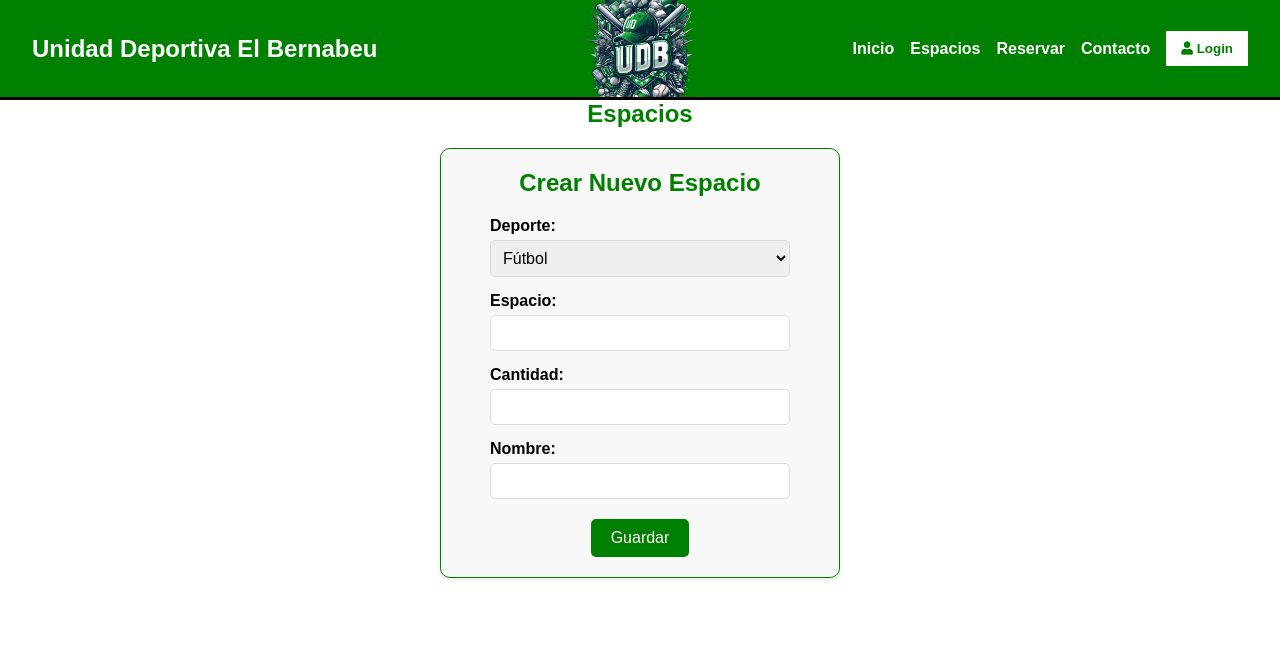
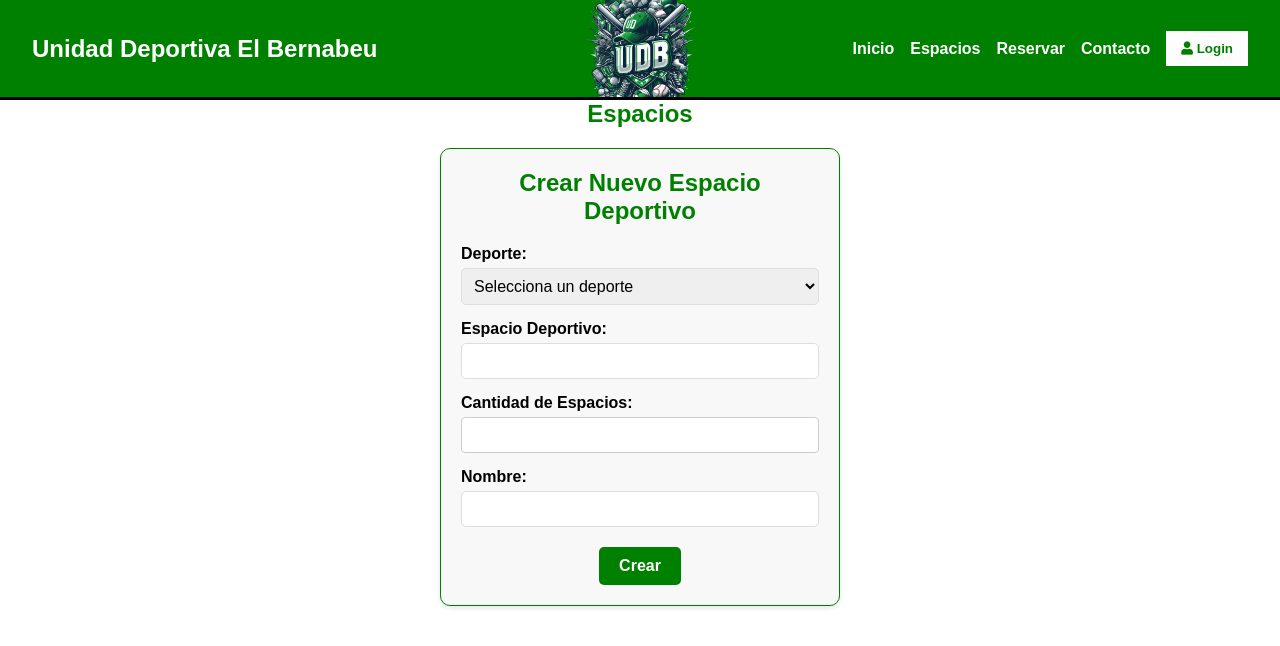
Before and after one commit to YoSuarezz/FrontEnd-RentaDeportiva, a React (Create React App) app: page /espacios in a window 1280 px wide. Both pictures are taken after a click on the button "Crear Espacio". Shown: the top 646 px of the page. Built offline with nearby package versions, Linux system fonts and the light colour scheme.

Commit message:
Implementacion excepciones y modificacion funcionalidad

```diff
--- a/package.json
+++ b/package.json
@@ -6,6 +6,7 @@
     "@testing-library/jest-dom": "^5.17.0",
     "@testing-library/react": "^13.4.0",
     "@testing-library/user-event": "^13.5.0",
+    "axios": "^1.6.8",
     "react": "^18.3.1",
     "react-dom": "^18.3.1",
     "react-router-dom": "^6.23.0",
--- a/src/components/CrearEspacio.jsx
+++ b/src/components/CrearEspacio.jsx
@@ -1,52 +1,100 @@
 import React, { useState } from 'react';
 
-const CrearEspacio = ({ onClose }) => {
+const CrearEspacio = () => {
     const [deporte, setDeporte] = useState('');
     const [espacio, setEspacio] = useState('');
     const [inventario, setInventario] = useState('');
     const [nombre, setNombre] = useState('');
+    const [mostrarConfirmacion, setMostrarConfirmacion] = useState(false);
+    const [error, setError] = useState('');
 
-  // Función para manejar el envío del formulario
     const handleSubmit = (e) => {
         e.preventDefault();
-    console.log('Deporte seleccionado:', deporte);
-    console.log('Espacio seleccionado:', espacio);
-    console.log('Inventario seleccionado:', inventario);
-    console.log('Nombre introducido:', nombre);
-    // Cerrar el formulario
-    onClose();
+
+        // Validar que ninguna casilla esté vacía
+        if (!deporte || !espacio || !inventario || !nombre) {
+            setError('Por favor completa todos los campos.');
+            return;
+        }
+
+        // Validar formato y longitud de inventario
+        const inventarioNumber = parseInt(inventario);
+        if (isNaN(inventarioNumber) || inventarioNumber <= 0) {
+            setError('La cantidad de espacios debe ser un número entero positivo.');
+            return;
+        }
+
+        // Validar formato y contenido de espacio y nombre (solo caracteres permitidos)
+        if (!/^[a-zA-Z\s]+$/.test(espacio)) {
+            setError('El espacio solo puede contener letras y espacios.');
+            return;
+        }
+
+        // Crear objeto con los datos del espacio
+        const datosEspacio = {
+            deporte,
+            espacio,
+            inventario,
+            nombre
+        };
+
+        // Mostrar mensaje de confirmación con los datos del espacio creado
+        setMostrarConfirmacion(datosEspacio);
+
+        // Limpiar campos y errores
+        setDeporte('');
+        setEspacio('');
+        setInventario('');
+        setNombre('');
+        setError('');
     };
 
     return (
         <div className="formulario-crear-espacio">
-    <h2 className='titulo_crearespacio'>Crear Nuevo Espacio</h2>
-    <form onSubmit={handleSubmit} style={{ maxWidth: '300px', margin: '0 auto' }}>
+            {mostrarConfirmacion ? (
+                <div className="mensaje-confirmacion">
+                    <p>¡La creación del espacio deportivo fue exitosa!</p>
+                    <p>Se han creado {mostrarConfirmacion.inventario} {mostrarConfirmacion.espacio}(s) de {mostrarConfirmacion.nombre}</p>
+                    <button className="button" onClick={() => setMostrarConfirmacion(false)}>Regresar a Espacios</button>
+                </div>
+            ) : (
+                <form onSubmit={handleSubmit}>
+                    <h2 className='titulo_crearespacio'>Crear Nuevo Espacio Deportivo</h2>
+                    {error && <p className="error">{error}</p>}
                     <div className="form-group">
                         <label htmlFor="deporte">Deporte:</label>
                         <select id="deporte" value={deporte} onChange={(e) => setDeporte(e.target.value)}>
+                            <option value="">Selecciona un deporte</option>
                             <option value="futbol">Fútbol</option>
                             <option value="tenis">Tenis</option>
                             <option value="natacion">Natación</option>
                             <option value="voleibol">Voleibol</option>
-            {/* Agregar más opciones según sea necesario */}
                         </select>
                     </div>
                     <div className="form-group">
-        <label htmlFor="espacio">Espacio:</label>
+                        <label htmlFor="espacio">Espacio Deportivo:</label>
                         <input type="text" id="espacio" value={espacio} onChange={(e) => setEspacio(e.target.value)} />
                     </div>
                     <div className="form-group">
-        <label htmlFor="inventario">Cantidad:</label>
-        <input type="text" id="inventario" value={inventario} onChange={(e) => setInventario(e.target.value)} />
+                        <label htmlFor="inventario">Cantidad de Espacios:</label>
+                        <div className="input-wrapper">
+                            <input
+                                type="number"
+                                id="inventario"
+                                value={inventario}
+                                onChange={(e) => setInventario(e.target.value)}
+                                className="input-inventario"/>
+                        </div>
                     </div>
                     <div className="form-group">
                         <label htmlFor="nombre">Nombre:</label>
                         <input type="text" id="nombre" value={nombre} onChange={(e) => setNombre(e.target.value)} />
                     </div>
                     <div className="button-container">
-        <button type="submit" className='boton-guardar'>Guardar</button>
+                        <button type="submit" className='boton-guardar'>Crear</button>
                     </div>
                 </form>
+            )}
         </div>
     );
 };
--- a/src/main.css
+++ b/src/main.css
@@ -63,7 +63,7 @@ text-decoration: underline;
   padding: 20px;
   border: 1px solid green;
   border-radius: 5px;
-  background-color: #44da5898;
+  background-color: #f8f8f8;
   text-align: center;
   box-shadow: 0 2px 4px rgba(0, 0, 0, 0.1);
 }
@@ -190,8 +190,45 @@ select {
   border: none;
   border-radius: 5px;
   cursor: pointer;
+  font-weight: bold;
 }
 
 .boton-guardar:hover {
   background-color: #007700; /* Color más oscuro al pasar el cursor */
 }
+
+.mensaje-confirmacion {
+  background-color: #dff0d8;
+  color: #155724;
+  border: 1px solid #c3e6cb;
+  padding: 10px;
+  margin-top: 20px;
+  border-radius: 5px;
+}
+
+.mensaje-confirmacion p {
+  margin: 0;
+  font-weight: bold;
+}
+
+.mensaje-confirmacion button {
+  margin-top: 10px;
+}
+
+.input-wrapper {
+  display: flex;
+  align-items: center;
+}
+
+.input-inventario {
+  flex: 1;
+  padding: 8px;
+  border: 1px solid #ccc;
+  border-radius: 4px;
+  font-size: 16px;
+}
+
+.unidad {
+  margin-left: 8px;
+  font-size: 16px;
+}
```
Also changed, not shown: 1 other file (tests, documents, lock files or other folders). Lines whose indentation alone changed are shown as unchanged.
